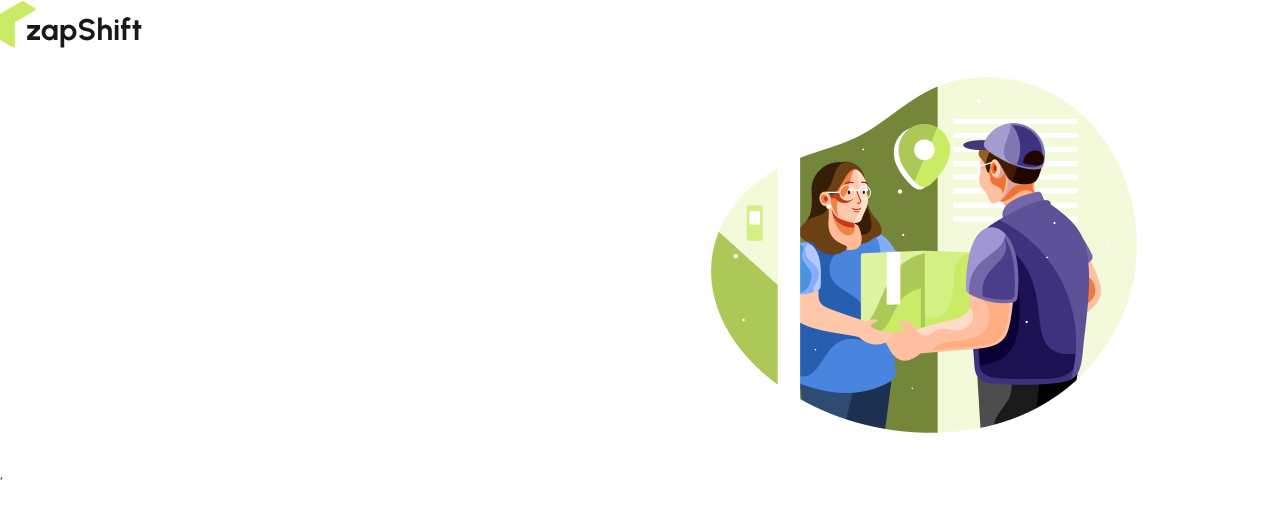
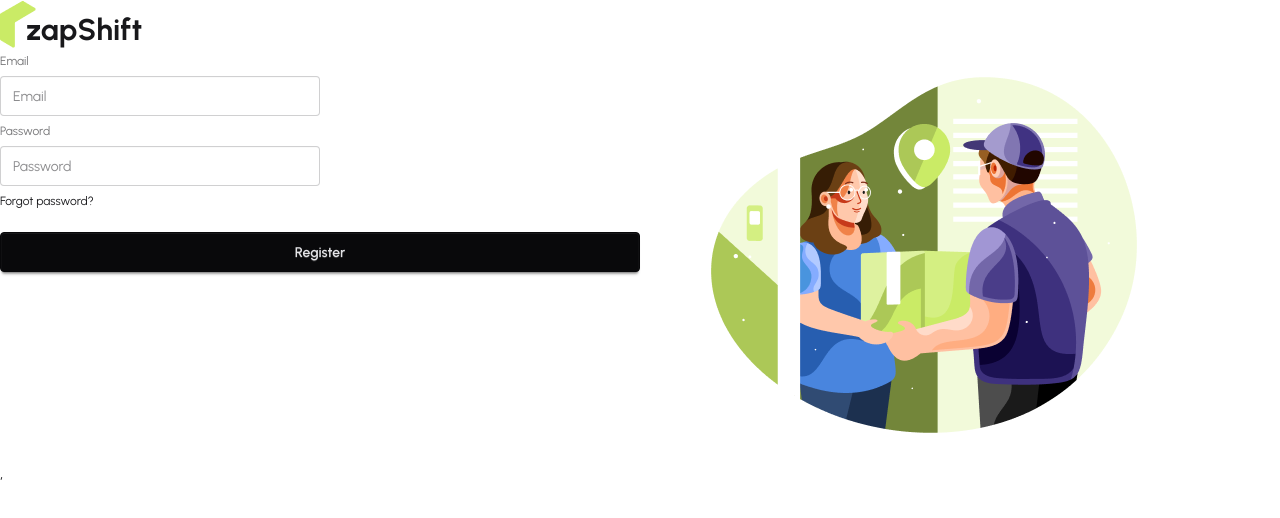
Before and after one commit to nahid-77/Zap_Shift_Project, a React (Vite) app in the folder zap-shift-client/: page /register in a window 1280 px wide. Shown: the top 518 px of the page. Built offline with nearby package versions, Linux system fonts and the light colour scheme.

Commit message:
Registration page has been created with React Hook Form

```diff
--- a/zap-shift-client/src/pages/Auth/Register/Register.jsx
+++ b/zap-shift-client/src/pages/Auth/Register/Register.jsx
@@ -1,11 +1,41 @@
-import React from 'react';
+import React from "react";
+import { useForm } from "react-hook-form";
 
 const Register = () => {
-    return (
-        <div>
+    const { register, handleSubmit, formState: { errors } } = useForm();
 
-        </div>
-    );
+    const handleRegistration = (data) => {
+        console.log(data);
+    };
+
+  return (
+    <div>
+      <form onSubmit={handleSubmit(handleRegistration)}>
+        <fieldset className="fieldset">
+          <label className="label">Email</label>
+          <input type="email" className="input" {...register("email", {required: true})} placeholder="Email" />
+          {
+            errors.email?.type === 'required' &&
+          (<p className="text-red-500">Email is required</p>)
+          }
+          <label className="label">Password</label>
+          <input type="password" className="input" {...register("password", {required: true, minLength: 6,})} placeholder="Password" />
+          {
+            errors.password?.type === 'required' &&
+          (<p className="text-red-500">Password is required</p>)
+          }
+          {
+            errors.password?.type === 'minLength' &&
+          (<p className="text-red-500">Password must be at least 6 characters</p>)
+          }
+          <div>
+            <a className="link link-hover">Forgot password?</a>
+          </div>
+          <button className="btn btn-neutral mt-4">Register</button>
+        </fieldset>
+      </form>
+    </div>
+  );
 };
 
 export default Register;
```
